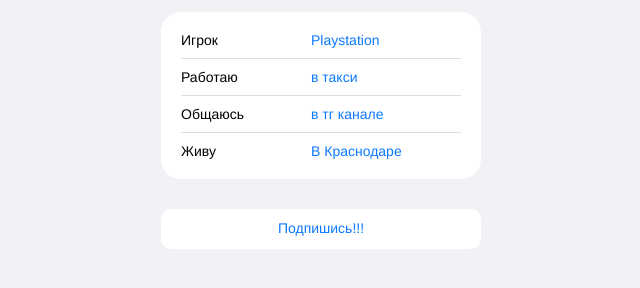
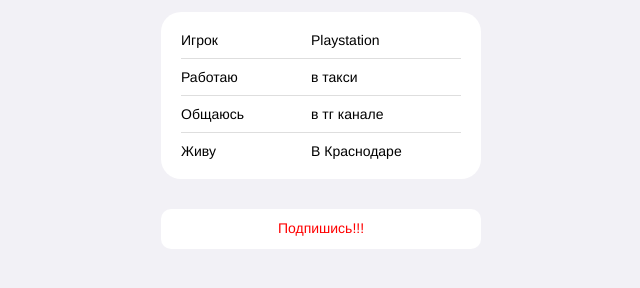
Before and after one commit to lightskinmaks/CV, a plain HTML site: page index.html in a window 1280 px wide. Shown: the part 492-780 px from the top of the page, without its empty margins (319-959 px from the left). Drawn offline with Linux system fonts and the light colour scheme.

Commit message:
Add files via upload

```diff
--- a/index.html
+++ b/index.html
@@ -52,19 +52,19 @@
         <ul class="links__container">
           <li class="links__link">
             <p class="links__title">Игрок</p>
-            <a class="linsk__link">Playstation</a>
+            <a class=>Playstation</a>
           </li>
           <li class="links__link">
             <p class="links__title">Работаю</p>
-            <a class="linsk__link">в такси</a>
+            <a class=>в такси</a>
           </li>
           <li class="links__link">
             <p class="links__title">Общаюсь</p>
-            <a class="linsk__link">в тг канале</a>
+            <a class=>в тг канале</a>
           </li>
           <li class="links__link">
             <p class="links__title">Живу</p>
-            <a class="linsk__link">В Краснодаре</a>
+            <a class=>В Краснодаре</a>
           </li>
 
         </ul>
--- a/ios.css
+++ b/ios.css
@@ -127,7 +127,7 @@ footer {
   font-size: 14px;
   line-height: 1.4;
 
-  color: #0c79ff;
+  color: #ff0000;
   text-decoration: none;
 }
 
```
